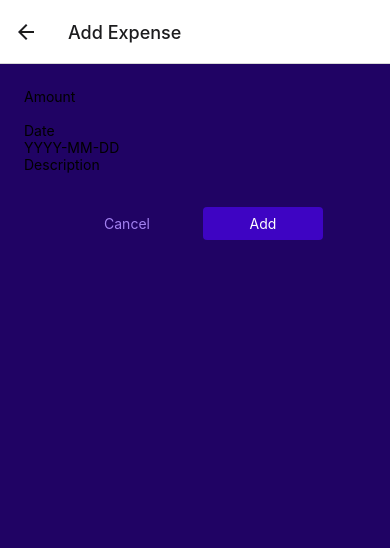
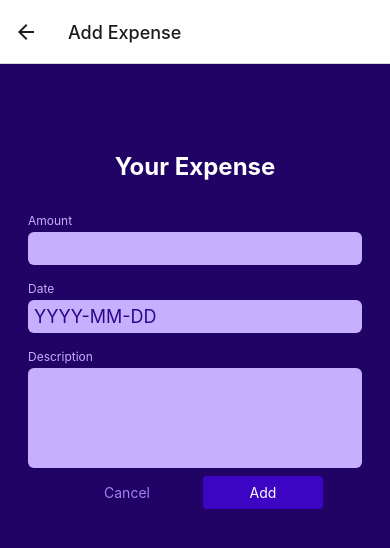
Before and after one commit to MarkoKustudija/ExpenseTracker_ReactNative, a React Native app: screen /ManageExpense in a window 390 px wide. Shown: the top 548 px of the page. Built offline with nearby package versions, Linux system fonts and the light colour scheme.

Commit message:
managing form state submition

```diff
--- a/components/ExpensesOutput/ExpensesList.js
+++ b/components/ExpensesOutput/ExpensesList.js
@@ -2,12 +2,15 @@
 import React from "react";
 import ExpenseItem from "./ExpenseItem";
 
-function renderExpenseItem(itemData) {
-  return <ExpenseItem {...itemData.item} />;
-}
+
 
 const ExpensesList = ({ expenses }) => {
   // from dummy_data
+
+
+  function renderExpenseItem(itemData) {
+    return <ExpenseItem {...itemData.item} />;
+  }
 
   return (
     <FlatList
--- a/components/ManageExpense/ExpenseForm.js
+++ b/components/ManageExpense/ExpenseForm.js
@@ -1,38 +1,104 @@
-import { View, Text } from "react-native";
-import React from "react";
+import { View, Text, StyleSheet } from "react-native";
+import React, { useState } from "react";
 import Input from "./Input";
+import { getFormattedDate } from "../../util/date";
+import Button from "../ui/Button";
 
-const ExpenseForm = () => {
+function ExpenseForm({ submitButtonLabel, onSubmit, onCancel, defaultValues }) {
 
-  function amountChangedHandler() {}
+ const [inputValues, setInputValues] = useState({
+    amount: defaultValues ? defaultValues.amount.toString() : '',
+    date: defaultValues ? getFormattedDate(defaultValues.date) : '',
+    description: defaultValues ? defaultValues.description : '',
+  });
+
+  function inputChangeHandler(inputIdentifier, enteredValue) {
+    setInputValues((prevValue) => {
+      return {
+        ...prevValue,
+        [inputIdentifier]: enteredValue,
+      };
+    });
+  }
+
+  function submitHandler() {
+    const expenseData = {
+      amount: +inputValues.amount,
+      date: new Date(inputValues.date),
+      description: inputValues.description,
+    };
+    onSubmit(expenseData);
+  }
 
   return (
-    <View>
+    <View style={styles.form}>
+      <Text style={styles.title}>Your Expense</Text>
       <Input
+        style={styles.rowInput}
         label="Amount"
         textInputConfig={{
           keyboardType: "decimal-pad",
-          onChangeText: amountChangedHandler,
+          onChangeText: inputChangeHandler.bind(this, "amount"),
+          value: inputValues.amount,
         }}
       />
       <Input
+        style={styles.rowInput}
         label="Date"
         textInputConfig={{
           placeholder: "YYYY-MM-DD",
           maxLength: 10,
-          onChangeText: () => {},
+          onChangeText: inputChangeHandler.bind(this, "date"),
+          value: inputValues.date,
         }}
       />
       <Input
         label="Description"
         textInputConfig={{
           multiline: true,
-          // autoCapitalize: 'none'
-          // autoCorrect: false // default is true
+          onChangeText: inputChangeHandler.bind(this, "description"),
+          value: inputValues.description,
         }}
       />
+      <View style={styles.buttons}>
+        <Button style={styles.button} mode="flat" onPress={onCancel}>
+          Cancel
+        </Button>
+        <Button style={styles.button} onPress={submitHandler}>
+          {submitButtonLabel}
+        </Button>
+      </View>
     </View>
   );
-};
+}
 
 export default ExpenseForm;
+
+const styles = StyleSheet.create({
+  form: {
+    marginTop: 40,
+  },
+  title: {
+    fontSize: 24,
+    fontWeight: "bold",
+    color: "white",
+    marginVertical: 24,
+    textAlign: "center",
+  },
+  inputsRow: {
+    flexDirection: "row",
+    justifyContent: "space-between",
+  },
+  rowInput: {
+    flex: 1,
+  },
+  buttons: {
+    flexDirection: "row",
+    justifyContent: "center",
+    alignItems: "center",
+  },
+  button: {
+    minWidth: 120,
+    marginHorizontal: 8,
+  },
+});
--- a/components/ManageExpense/Input.js
+++ b/components/ManageExpense/Input.js
@@ -1,13 +1,45 @@
-import { View, Text, TextInput } from "react-native";
+import { View, Text, TextInput, StyleSheet } from "react-native";
 import React from "react";
+import { GlobalStyles } from "../../constants/styles";
 
 const Input = ({ label, textInputConfig }) => {
+  const inputStyles = [styles.input];
+
+  if (textInputConfig && textInputConfig.multiline) {
+    inputStyles.push(styles.inputMultiline);
+  }
+
+
+
   return (
-    <View>
-      <Text>{label}</Text>
-      <TextInput {...textInputConfig} />
+    <View style={styles.inputContainer}>
+      <Text  style={styles.label}>{label}</Text>
+      <TextInput  style={inputStyles} {...textInputConfig} />
     </View>
   );
 };
 
 export default Input;
+
+const styles = StyleSheet.create({
+  inputContainer: {
+    marginHorizontal: 4,
+    marginVertical: 8,
+  },
+  label: {
+    fontSize: 12,
+    color: GlobalStyles.colors.primary100,
+    marginBottom: 4,
+  },
+  input: {
+    backgroundColor: GlobalStyles.colors.primary100,
+    color: GlobalStyles.colors.primary700,
+    padding: 6,
+    borderRadius: 6,
+    fontSize: 18,
+  },
+  inputMultiline: {
+    minHeight: 100,
+    textAlignVertical: "top",
+  },
+});
--- a/screens/ManageExpense.js
+++ b/screens/ManageExpense.js
@@ -11,6 +11,10 @@
 
   const editedExpenseId = route.params?.expenseId;
   const isEditing = !!editedExpenseId;
+
+  const selectedExpense = expensesCtx.expenses.find(
+    (expense) => expense.id === editedExpenseId
+  );
 
   useLayoutEffect(() => {
     navigation.setOptions({
@@ -27,34 +31,25 @@
     navigation.goBack();
   }
 
-  function confirmHandler() {
+  function confirmHandler(expenseData) {
     if (isEditing) {
-      expensesCtx.updateExpense(editedExpenseId, {
-        description: "EDITED OLD EXPENSE!!!!",
-        amount: 29.99,
-        date: new Date("2023-08-05"),
-      });
+      expensesCtx.updateExpense(editedExpenseId, expenseData);
     } else {
-      expensesCtx.addExpense({
-        description: "ADD NEW EXPENSE!!!!",
-        amount: 29.99,
-        date: new Date("2023-08-05"),
-      });
+      expensesCtx.addExpense(expenseData);
     }
     navigation.goBack();
   }
 
   return (
     <View style={styles.container}>
-      <ExpenseForm />
-      <View style={styles.buttons}>
-        <Button style={styles.button} mode="flat" onPress={cancelHandler}>
-          Cancel
-        </Button>
-        <Button style={styles.button} onPress={confirmHandler}>
-          {isEditing ? "Update" : "Add"}
-        </Button>
-      </View>
+
+      <ExpenseForm
+        submitButtonLabel={isEditing ? "Update" : "Add"}
+        onSubmit={confirmHandler}
+        onCancel={cancelHandler}
+        defaultValues={selectedExpense}
+      />
+
       {isEditing && (
         <View style={styles.deleteContainer}>
           <IconButton
```
